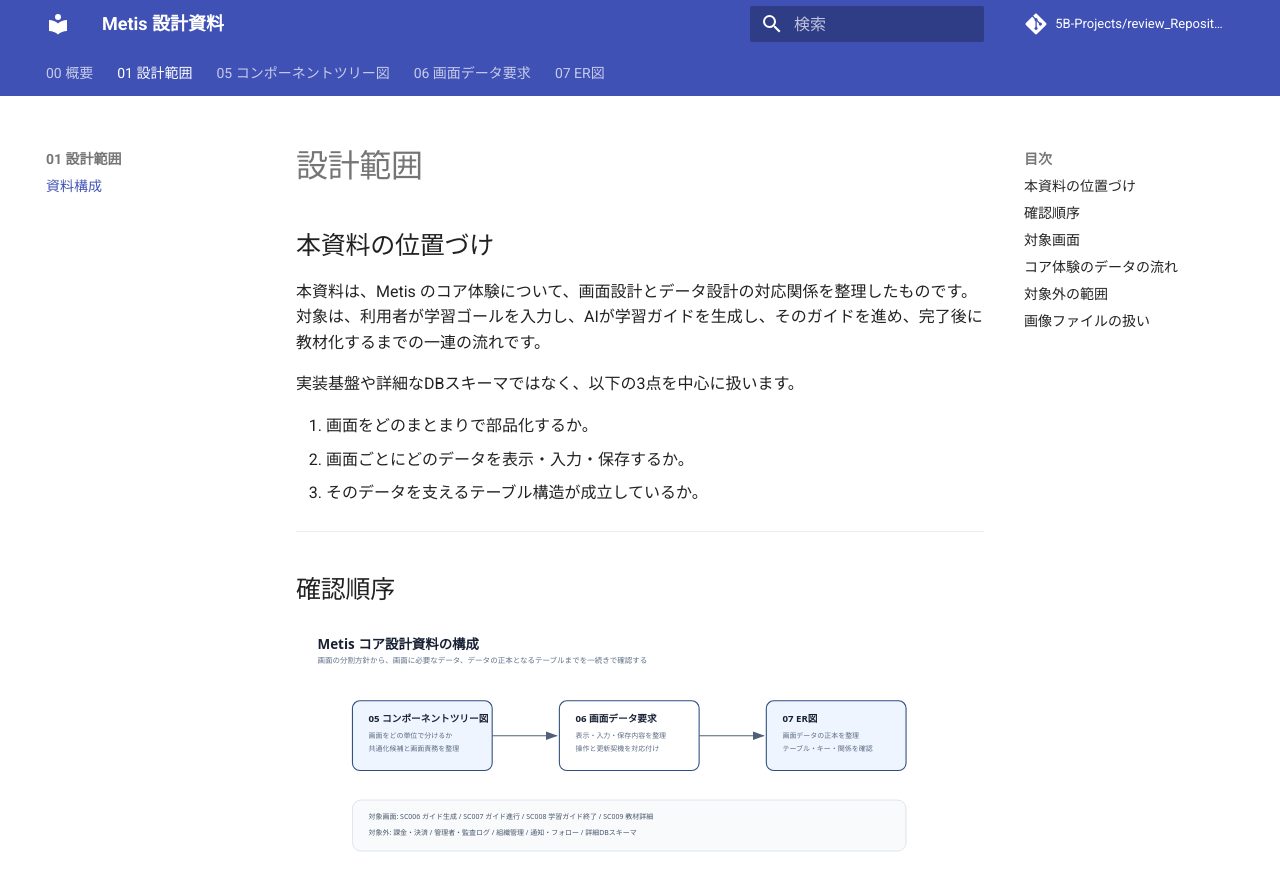
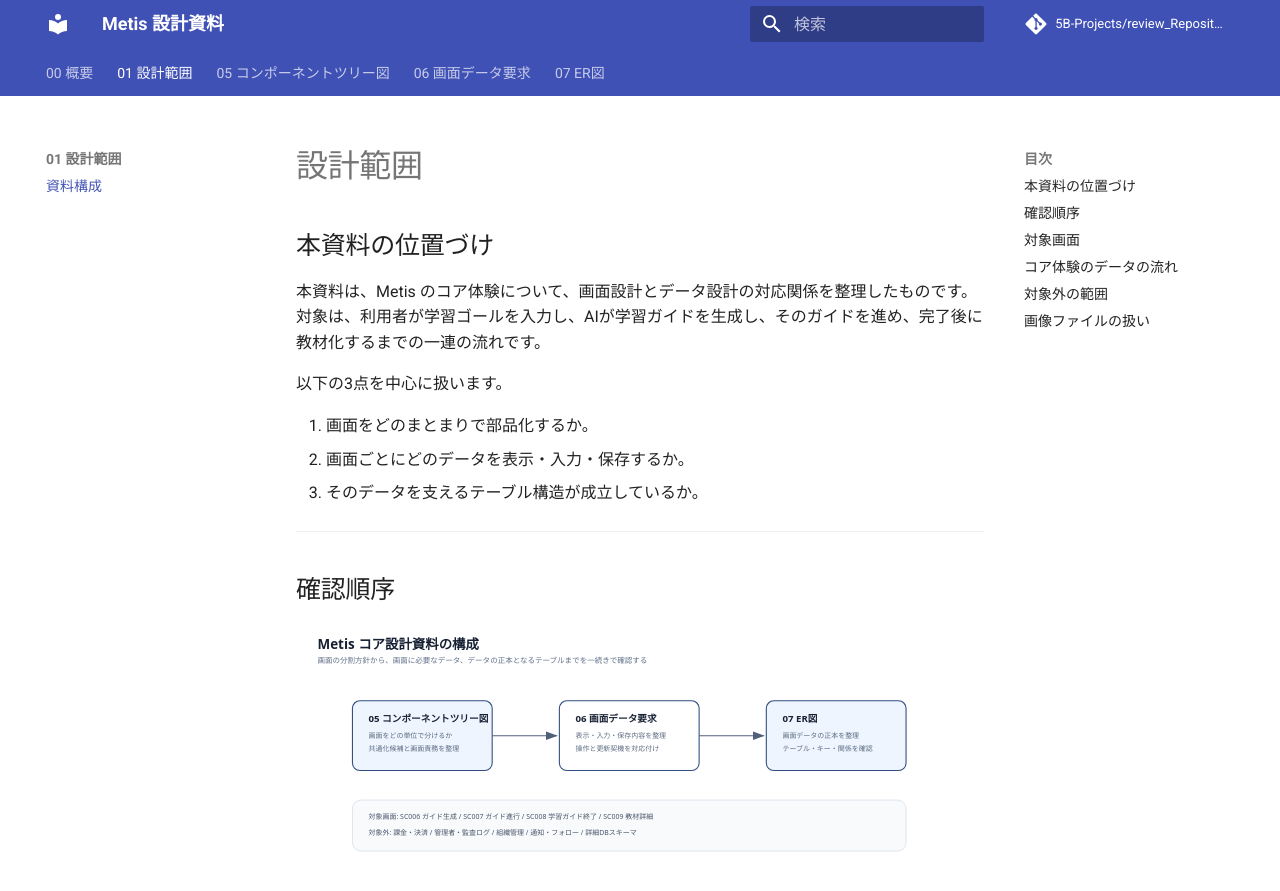
Before and after one commit to 5B-Projects/review_Repository, an MkDocs documentation site: the page built from docs/review-scope.md, in a window 1280 px wide and 900 px high. Shown: the top 891 px of the window. Built offline with MkDocs 1.6.1 and Material for MkDocs 9.7.7, drawn with Linux system fonts in a browser that asks for light colours; comment, search, counter and statistics services are not loaded; some of the changed text lies outside the part shown.

Commit message:
Remove implementation-detail mentions from design scope

```diff
--- a/docs/review-scope.md
+++ b/docs/review-scope.md
@@ -5,7 +5,7 @@
 本資料は、Metis のコア体験について、画面設計とデータ設計の対応関係を整理したものです。
 対象は、利用者が学習ゴールを入力し、AIが学習ガイドを生成し、そのガイドを進め、完了後に教材化するまでの一連の流れです。
 
-実装基盤や詳細なDBスキーマではなく、以下の3点を中心に扱います。
+以下の3点を中心に扱います。
 
 1. 画面をどのまとまりで部品化するか。
 2. 画面ごとにどのデータを表示・入力・保存するか。
@@ -59,8 +59,6 @@
 | 管理者・監査ログ | 運用設計として別資料で扱う |
 | 組織管理 | 将来拡張として扱い、コア体験から切り離す |
 | 通知・フォロー・お気に入り | 利便性機能として扱い、主要導線には含めない |
-| Supabase配置 | 実装基盤の配置方針であり、本資料の対象外とする |
-| DBスキーマ詳細 | 物理スキーマ、RLS、制約の詳細は本資料では扱わない |
 
 ---
 
```
